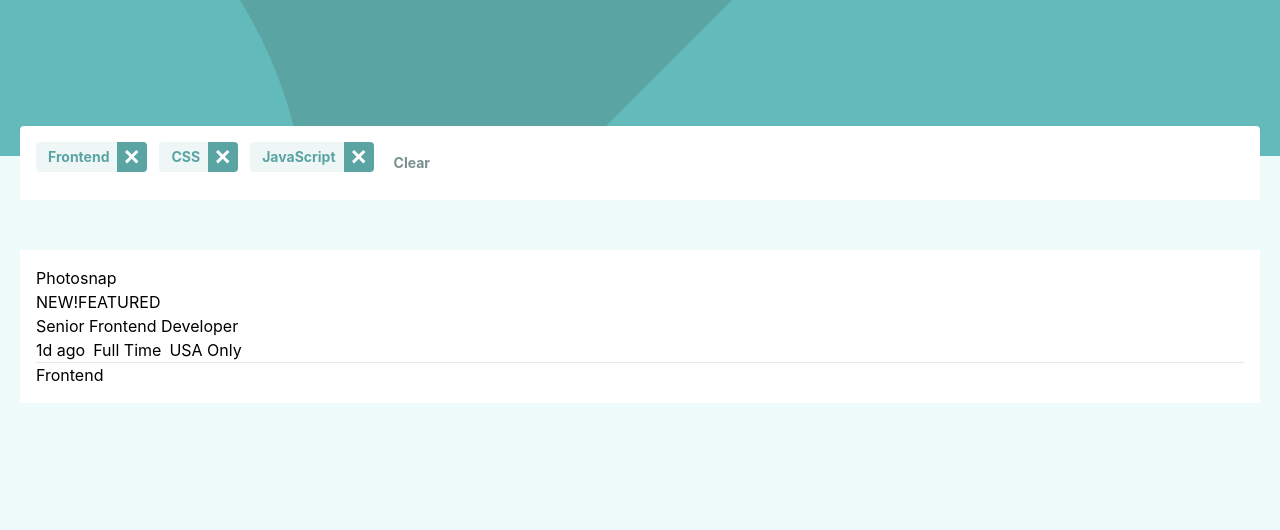
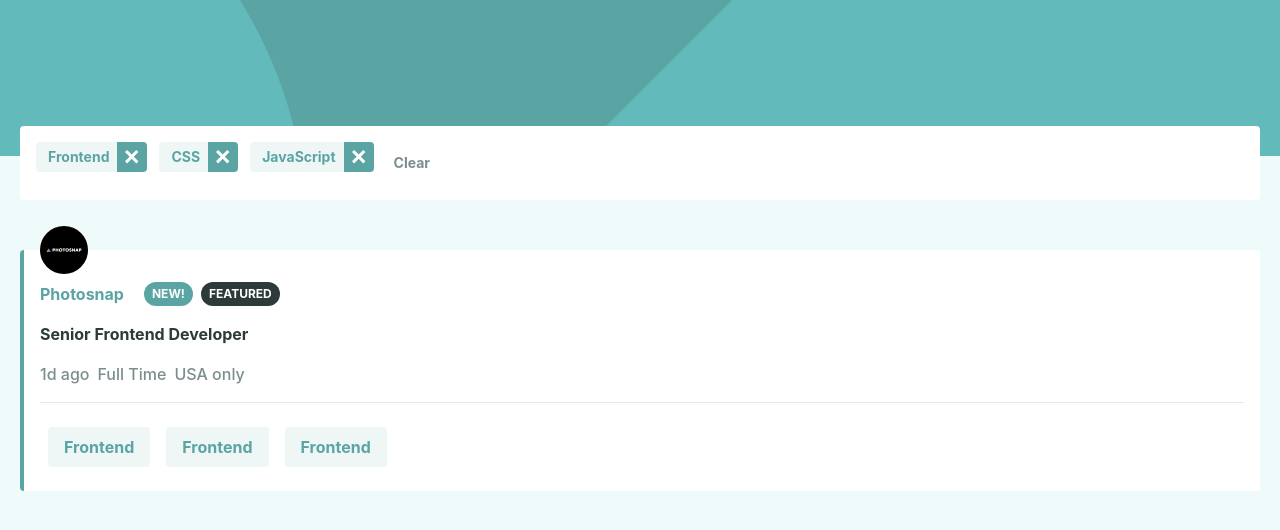
Before and after one commit to benjaminbills/joblisting, a React (Create React App) app: page / in a window 1280 px wide. Shown: the top 530 px of the page. Built offline with nearby package versions, Linux system fonts and the light colour scheme.

Commit message:
complete job design

```diff
--- a/src/components/Job.js
+++ b/src/components/Job.js
@@ -10,27 +10,48 @@ const Job = () => {
     level: 'Senior',
     postedAt: '1d ago',
     contract: 'Full Time',
-    location: 'USA Only',
+    location: 'USA only',
     languages: ['HTML', 'CSS', 'JavaScript'],
     tools: [],
   };
   return (
-    <div className='bg-white'>
-      <div className='p-4'>
-        <div>
-          <p>{joblist.company}</p>
-          <button>NEW!</button>
-          <button>FEATURED</button>
+    <div className='bg-white relative rounded border-l-4 border-desaturateddarkcyan '>
+      <div className='pl-4'>
+        <img
+          className='w-12 h-12 absolute top-[-1.5rem] '
+          src={joblist.logo}
+          alt={joblist.company}
+        />
+      </div>
+      <div className='pl-4 pr-4 pb-4 pt-[2em]  flex flex-col space-y-4'>
+        <div className='flex'>
+          <p className='text-desaturateddarkcyan font-bold pr-5'>
+            {joblist.company}
+          </p>
+          <button className='rounded-xl bg-desaturateddarkcyan text-xs font-bold pl-2 pr-2 text-white'>
+            NEW!
+          </button>
+          <button className='ml-2 rounded-xl bg-verydarkgrayishcyan text-xs font-bold pl-2 pr-2 text-white'>
+            FEATURED
+          </button>
         </div>
-        <p>{joblist.position}</p>
-        <div className='flex flex-row space-x-2'>
+        <p className='text-verydarkgrayishcyan font-bold'>{joblist.position}</p>
+        <div className='flex flex-row space-x-2 text-darkgrayishcyan font-medium'>
           <p>{joblist.postedAt}</p>
           <p>{joblist.contract}</p>
           <p>{joblist.location}</p>
         </div>
         <hr></hr>
-        <div>
-          <button>Frontend</button>
+        <div className=' flex flex-wrap '>
+          <button className='m-2 px-4 py-2 bg-lightgrayishcyan text-desaturateddarkcyan font-bold rounded'>
+            Frontend
+          </button>
+          <button className='m-2 px-4 py-2 bg-lightgrayishcyan text-desaturateddarkcyan font-bold rounded'>
+            Frontend
+          </button>
+          <button className='m-2 px-4 py-2 bg-lightgrayishcyan text-desaturateddarkcyan font-bold rounded'>
+            Frontend
+          </button>
         </div>
       </div>
     </div>
```
